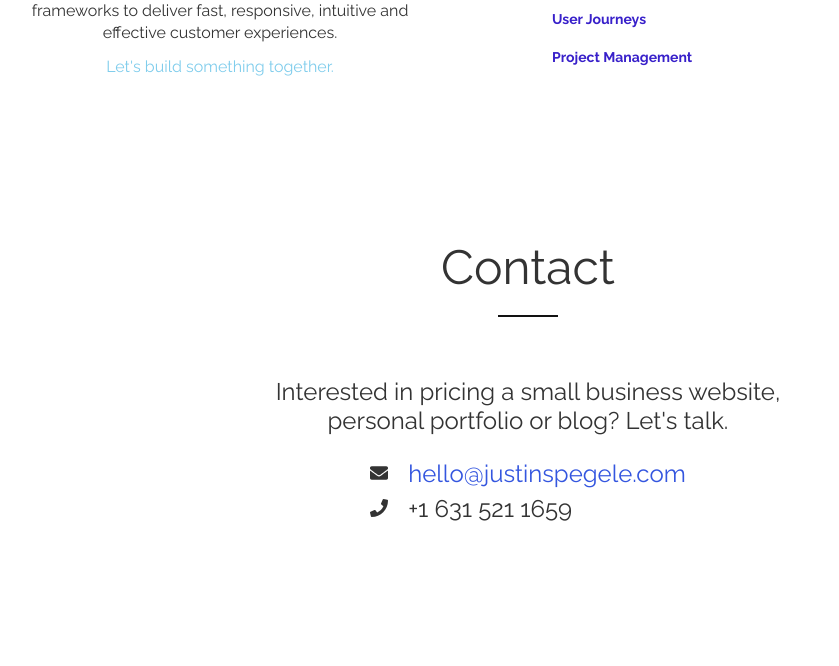
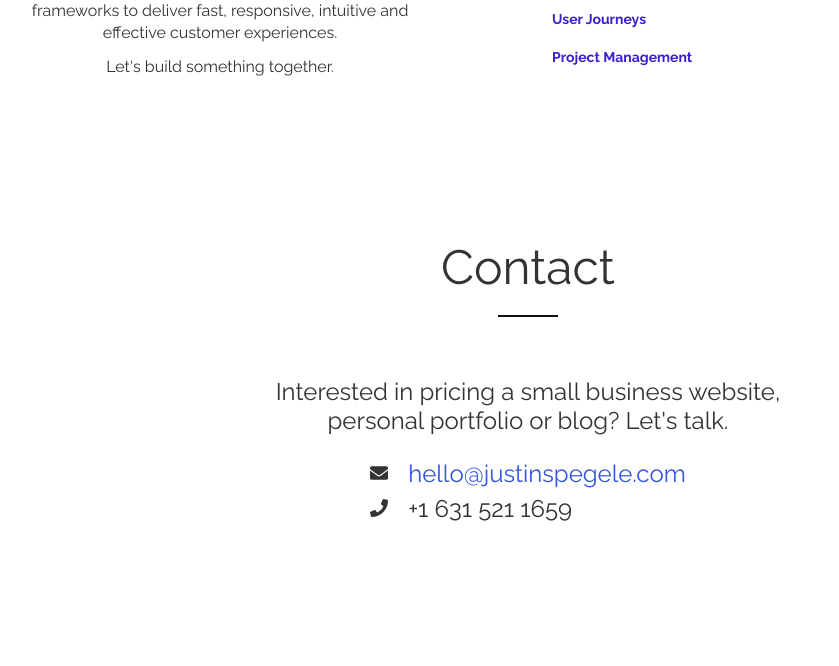
Before and after one commit to jspegele/Portfolio, a Gatsby site: page / in a window 1280 px wide. Shown: the part 1754-2420 px from the top of the page, without its empty margins (112-951 px from the left). Built offline with nearby package versions, Linux system fonts and the light colour scheme; Gatsby itself is replaced by a stand-in of ours.

Commit message:
Removed let's build something link

```diff
--- a/src/components/about.js
+++ b/src/components/about.js
@@ -46,7 +46,8 @@ const About = () => (
             effective websites and applications built with UX best practices and modern development frameworks
             to deliver fast, responsive, intuitive and effective customer experiences.
           </p>
-          <p><a href="#contact">Let's build something together.</a></p>
+          {/* <p><a href="#contact">Let's build something together.</a></p> */}
+          <p>Let's build something together.</p>
         </div>
         <div className={aboutStyles.skills}>
           <ul>
```
Also changed, not shown: 1 other file.
